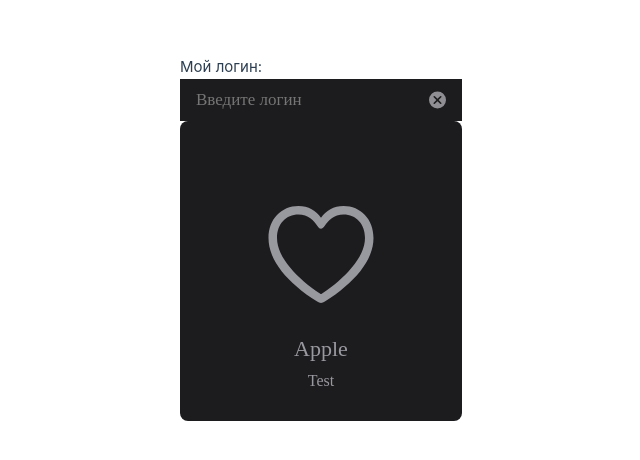
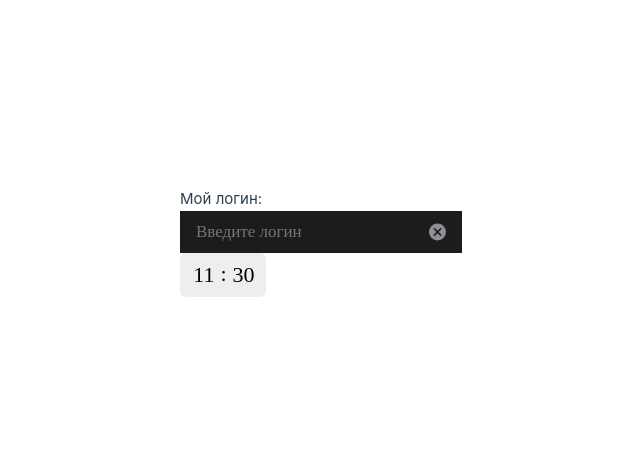
Before and after one commit to Kurbik72/tesst, a Vue app: page / in a window 1280 px wide. Shown: the part 162-622 px from the top of the page, without its empty margins (178-818 px from the left). Built offline with nearby package versions, Linux system fonts and the light colour scheme; the HTML template or start-up script is replaced by a standard one.

Commit message:
refactoring in component TimePicker.vue

```diff
--- a/src/App.vue
+++ b/src/App.vue
@@ -1,5 +1,5 @@
 <script setup lang="ts">
-import { Button, Switcher, InputBase, CenterAlert } from '@/components/ui'
+import { Button, Switcher, InputBase, TimePicker } from '@/components/ui'
 import { ref } from 'vue'
 
 const parrentHandler = () => {}
@@ -10,6 +10,7 @@ const optionsForSwitcher = ref<{ text: string; value: string }[]>([
   { text: 'Guest', value: '3' },
 ])
 const currentValueForSwitcher = ref<{ text: string; value: string }>()
+const value = ref('')
 
 const login = ref('')
 </script>
@@ -30,11 +31,11 @@ const login = ref('')
       theme="Dark"
       placeholder="Введите логин"
     />
-    <CenterAlert
-      theme="Dark"
-      title="Apple"
-      description="Test"
+    <TimePicker
+      v-model="value"
+      theme="Light"
     />
+    {{ value }}
   </div>
 </template>
 
--- a/src/components/ui/calendar/timePicker/TimePicker.vue
+++ b/src/components/ui/calendar/timePicker/TimePicker.vue
@@ -5,25 +5,25 @@ const props = defineProps<{
   theme: 'Light' | 'Dark'
 }>()
 
-const today = new Date()
-const hoursNow = today.toLocaleTimeString('ru-RU', {
-  timeZone: 'Europe/Moscow',
-  hour12: false,
-  hour: '2-digit',
-})
-const minutesNow = today.toLocaleTimeString('ru-RU', {
-  timeZone: 'Europe/Moscow',
-  hour12: false,
-  minute: '2-digit',
-})
-const hours = ref(hoursNow)
-const minutes = ref(minutesNow)
+const getInitialTime = () => {
+  const now = new Date()
+  return {
+    hours: now.toLocaleTimeString('ru-RU', {
+      timeZone: 'Europe/Moscow',
+      hour12: false,
+      hour: '2-digit',
+    }),
+    minutes: now.toLocaleTimeString('ru-RU', {
+      timeZone: 'Europe/Moscow',
+      minute: '2-digit',
+    }),
+  }
+}
+const time = getInitialTime()
+const { hours = '0', minutes = '0' } = time
 
-const TimePickerClasses = computed(() => ({
-  'TimePicker--container': true,
-  'TimePicker--container--Dark': props.theme === 'Dark',
-  'TimePicker--container--Light': props.theme === 'Light',
-}))
+const hoursNow = ref(hours)
+const minutesNow = ref(minutes)
 
 const blockInvalidKeys = (event: KeyboardEvent) => {
   const allowedKeys = ['Backspace', 'ArrowLeft', 'ArrowRight', 'Tab']
@@ -33,27 +33,27 @@ const blockInvalidKeys = (event: KeyboardEvent) => {
   }
 }
 const formatInputHours = () => {
-  // Удаляем все символы, кроме цифр
-  let val = hours.value.replace(/\D/g, '')
+  let valHours = hoursNow.value.replace(/\D/g, '')
 
-  // Если значение больше 12, обрезаем или выдаём ошибку
-  if (val !== '' && parseInt(val, 10) > 12) {
-    val = '12'
+  if (valHours !== '' && parseInt(valHours, 10) > 24) {
+    valHours = '24'
   }
-
-  hours.value = val
+  hoursNow.value = valHours
 }
 const formatInputMinutes = () => {
-  // Удаляем все символы, кроме цифр
-  let val = minutes.value.replace(/\D/g, '')
+  let valMinutes = minutesNow.value.replace(/\D/g, '')
 
-  // Если значение больше 12, обрезаем или выдаём ошибку
-  if (val !== '' && parseInt(val, 10) > 59) {
-    val = '12'
+  if (valMinutes !== '' && parseInt(valMinutes, 10) > 59) {
+    valMinutes = '59'
   }
+  minutesNow.value = valMinutes
+}
 
-  minutes.value = val
-}
+const TimePickerClasses = computed(() => ({
+  'TimePicker--container': true,
+  'TimePicker--container--Dark': props.theme === 'Dark',
+  'TimePicker--container--Light': props.theme === 'Light',
+}))
 </script>
 
 <template>
@@ -61,7 +61,7 @@ const formatInputMinutes = () => {
     <div class="TimePicker--time">
       <div class="TimePicker--inputTime">
         <input
-          v-model="hours"
+          v-model="hoursNow"
           class="TimePicker--hours"
           type="text"
           maxlength="2"
@@ -70,7 +70,7 @@ const formatInputMinutes = () => {
         />
         <span class="time-separator">:</span>
         <input
-          v-model="minutes"
+          v-model="minutesNow"
           class="TimePicker--minutes"
           type="text"
           maxlength="2"
@@ -104,7 +104,6 @@ const formatInputMinutes = () => {
   display: flex;
   align-items: center;
   justify-content: center;
-  width: 2ch;
   background-color: transparent;
   outline: none;
   border: none;
@@ -118,21 +117,13 @@ const formatInputMinutes = () => {
 .TimePicker--minutes {
   text-align: left;
 }
-input::-webkit-outer-spin-button,
-input::-webkit-inner-spin-button {
-  -webkit-appearance: none;
-  margin: 0;
-}
-
 .time-separator {
   margin-bottom: 3px;
 }
-
 .TimePicker--container--Light .TimePicker--inputTime {
   background: rgba(118, 118, 128, 0.12);
   color: #000;
 }
-
 .TimePicker--container--Dark .TimePicker--inputTime {
   background: rgba(118, 118, 128, 0.24);
   color: #fff;
--- a/src/components/ui/index.ts
+++ b/src/components/ui/index.ts
@@ -2,5 +2,6 @@ import Button from '@/components/ui/button/Button.vue'
 import Switcher from '@/components/ui/switcher/Switcher.vue'
 import InputBase from '@/components/ui/input/InputBase.vue'
 import CenterAlert from '@/components/ui/centerAlert/CenterAlert.vue'
+import TimePicker from '@/components/ui/calendar/timePicker/TimePicker.vue'
 
-export { Button, Switcher, InputBase, CenterAlert }
+export { Button, Switcher, InputBase, CenterAlert, TimePicker }
```
